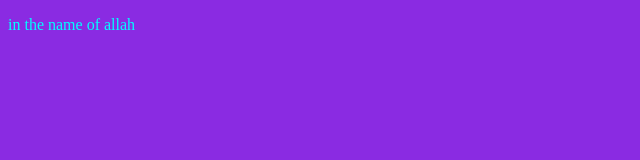
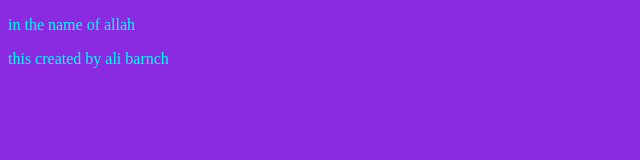
Before and after one commit to AliNajar7/demo, a plain HTML site: page index.html in a window 1280 px wide. Shown: the whole page, without its empty margins (0-640 px from the left). Drawn offline with Linux system fonts and the light colour scheme.

Commit message:
adding a new paragraph

```diff
--- a/index.html
+++ b/index.html
@@ -16,5 +16,7 @@
 </head>
 <body>
     <p>in the name of allah</p>
+
+    <p>this created by ali barnch</p>
 </body>
 </html>
```
